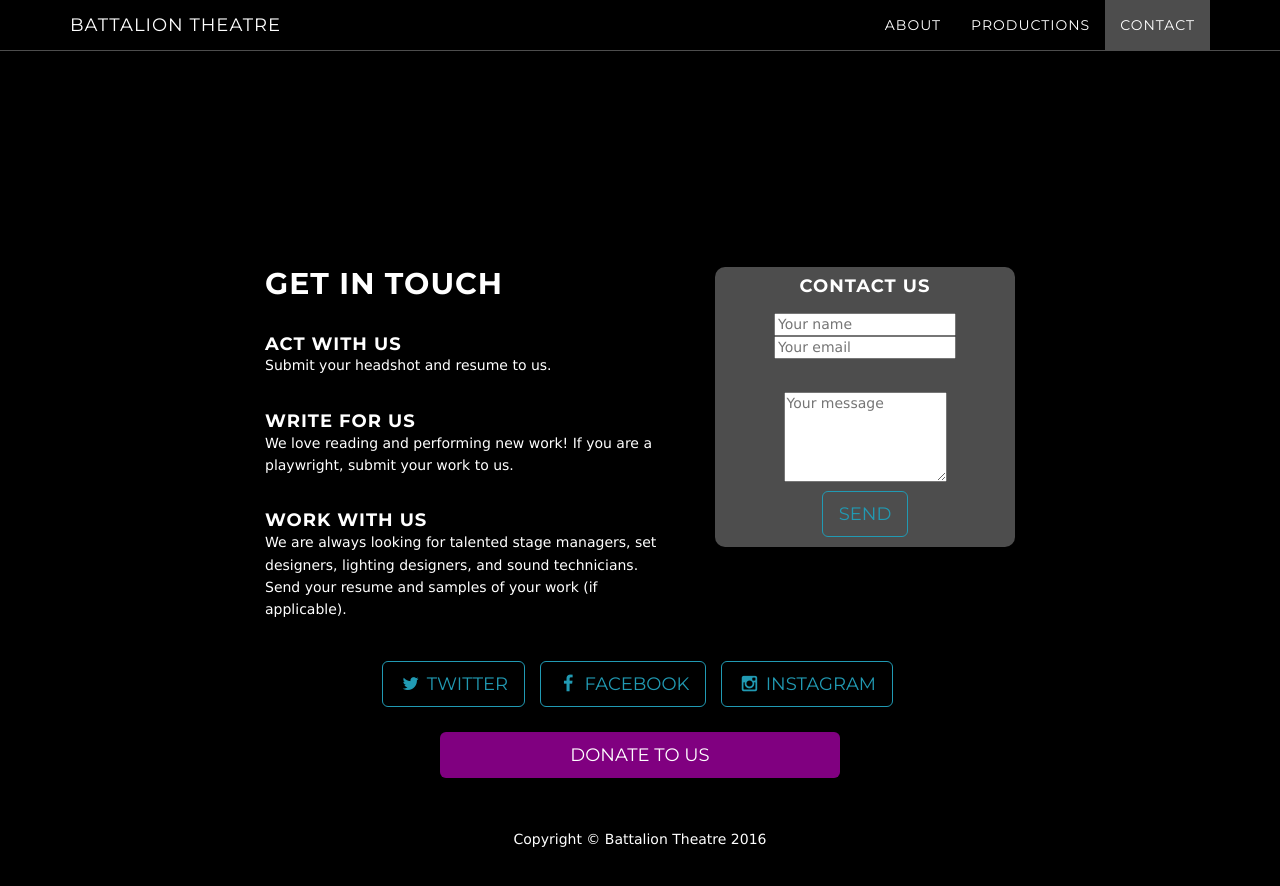
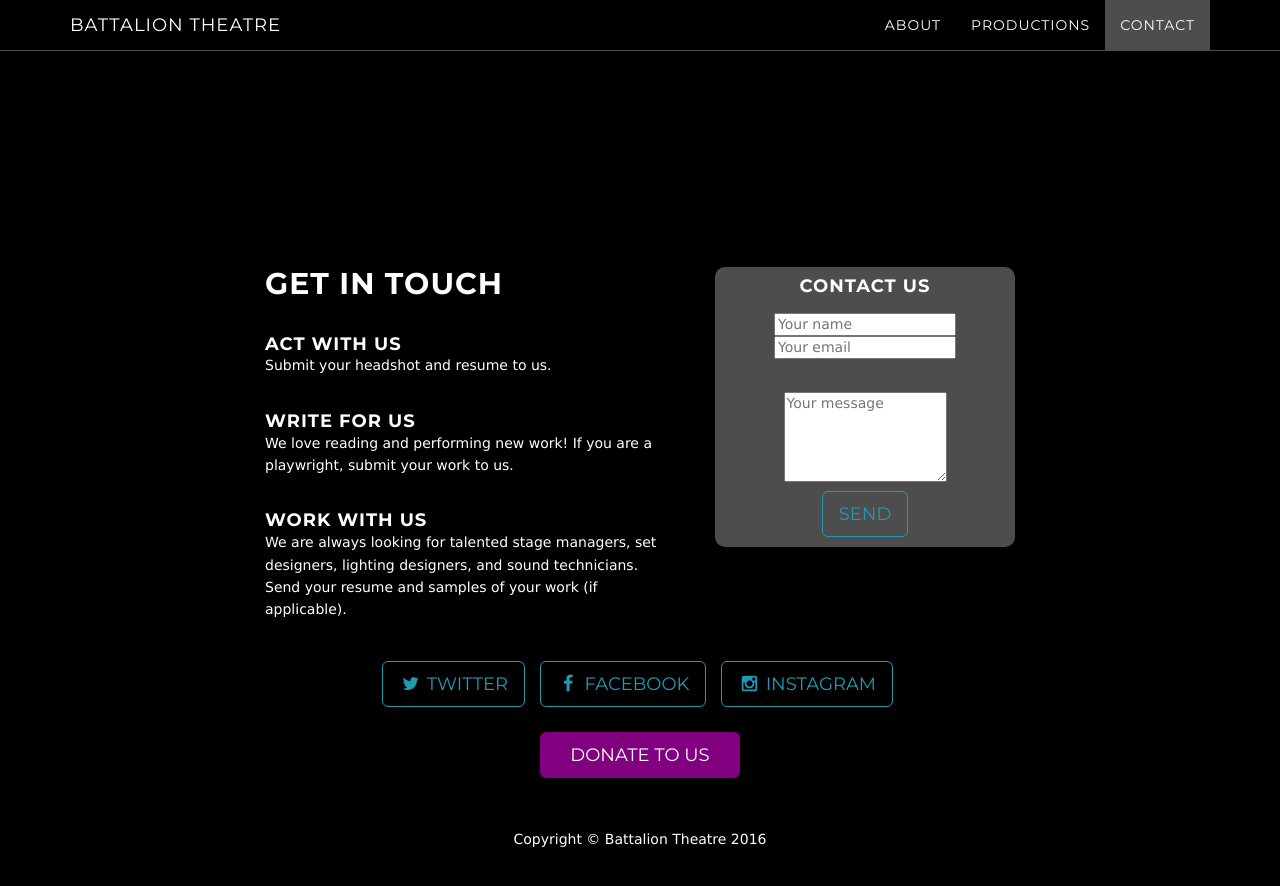
Before and after one commit to battaliontheatre/battalion, a Jekyll site: the page built from index.html, in a window 1280 px wide and 900 px high, scrolled down 3562 px. Shown: the top 886 px of the window. Built offline with Jekyll 4.4.1, drawn with Linux system fonts in a browser that asks for light colours.

Commit message:
Make donation button smaller

```diff
--- a/_includes/css/grayscale.css
+++ b/_includes/css/grayscale.css
@@ -347,8 +347,8 @@ a:focus {
   background-color: purple;
   color: white;
   float: center;
-  min-width: 300px;
-  max-width: 400px;
+  min-width: 150px;
+  max-width: 200px;
   clear: both;
 }
 
```
